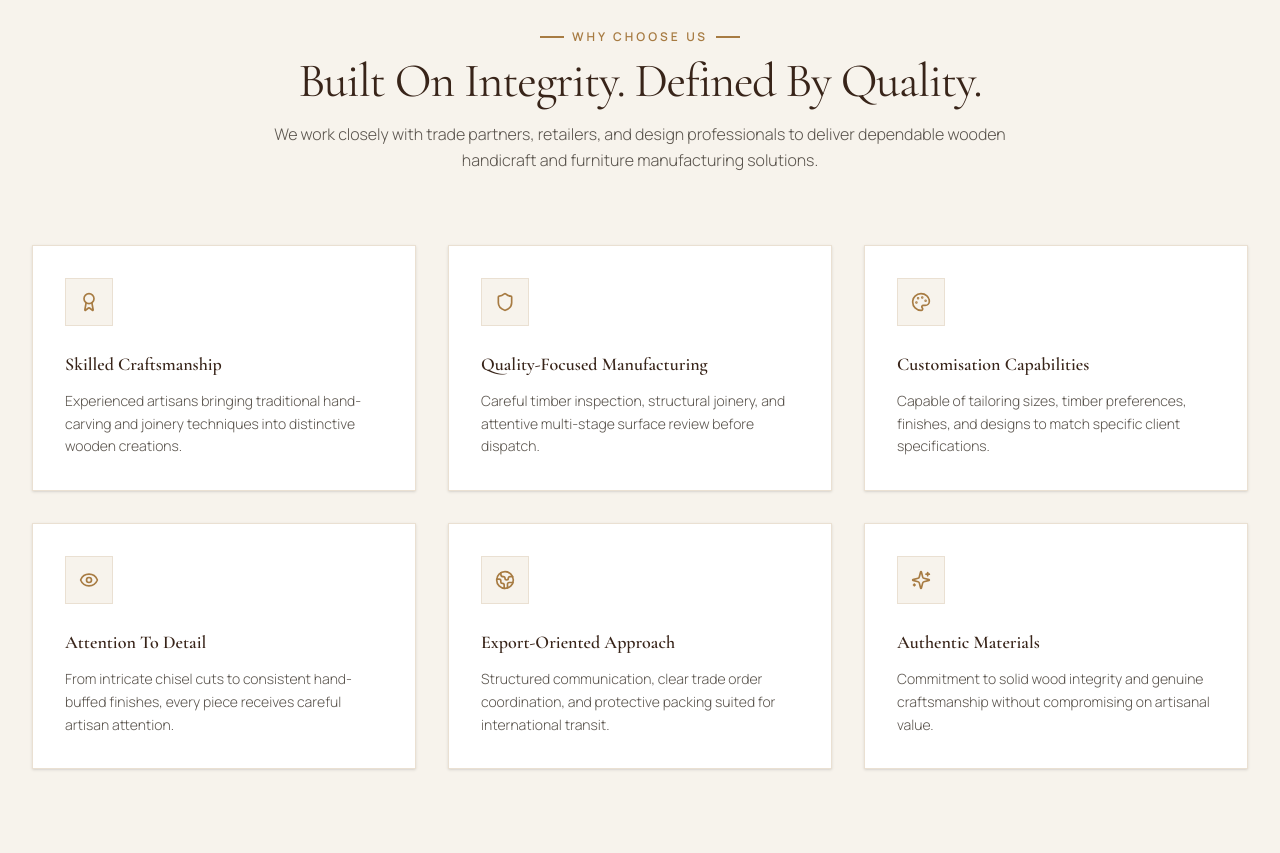
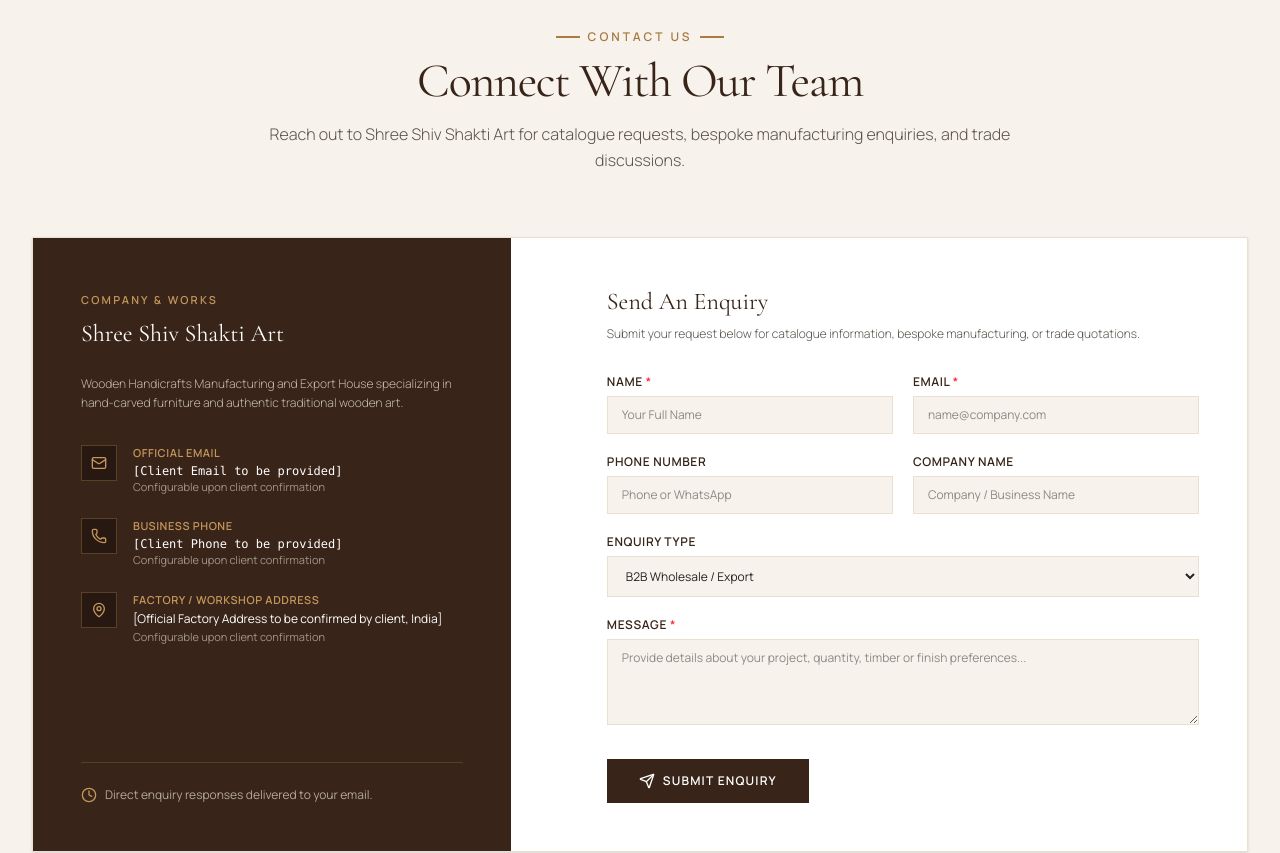
Before and after one commit to yashharwanii1119-cybeer/sssa-website, a React (Vite) app: page / in a window 1280 px wide. Shown: the part 9100-9953 px from the top of the page. Built offline with nearby package versions, Linux system fonts and the light colour scheme.

Commit message:
Completely remove Why Choose Us section

```diff
--- a/src/App.tsx
+++ b/src/App.tsx
@@ -5,7 +5,6 @@ import { About } from './components/About';
 import { Collections } from './components/Collections';
 import { FeaturedProducts } from './components/FeaturedProducts';
 import { Craftsmanship } from './components/Craftsmanship';
-import { WhyChooseUs } from './components/WhyChooseUs';
 import { Contact } from './components/Contact';
 import { Footer } from './components/Footer';
 import { ProductModal } from './components/ProductModal';
@@ -43,7 +42,6 @@ export function App() {
           onViewProductModal={(prod) => setSelectedProduct(prod)}
         />
         <Craftsmanship />
-        <WhyChooseUs />
         <Contact initialSubject={enquiryInitialSubject} />
       </main>
 
--- a/src/components/WhyChooseUs.tsx
+++ /dev/null
@@ -1,81 +0,0 @@
-import React from 'react';
-import { Award, Shield, Palette, Eye, Globe2, Sparkles } from 'lucide-react';
-
-export const WhyChooseUs: React.FC = () => {
-  const reasons = [
-    {
-      icon: Award,
-      title: "Skilled Craftsmanship",
-      description: "Experienced artisans bringing traditional hand-carving and joinery techniques into distinctive wooden creations."
-    },
-    {
-      icon: Shield,
-      title: "Quality-Focused Manufacturing",
-      description: "Careful timber inspection, structural joinery, and attentive multi-stage surface review before dispatch."
-    },
-    {
-      icon: Palette,
-      title: "Customisation Capabilities",
-      description: "Capable of tailoring sizes, timber preferences, finishes, and designs to match specific client specifications."
-    },
-    {
-      icon: Eye,
-      title: "Attention To Detail",
-      description: "From intricate chisel cuts to consistent hand-buffed finishes, every piece receives careful artisan attention."
-    },
-    {
-      icon: Globe2,
-      title: "Export-Oriented Approach",
-      description: "Structured communication, clear trade order coordination, and protective packing suited for international transit."
-    },
-    {
-      icon: Sparkles,
-      title: "Authentic Materials",
-      description: "Commitment to solid wood integrity and genuine craftsmanship without compromising on artisanal value."
-    }
-  ];
-
-  return (
-    <section id="why-us" className="py-24 bg-[#F7F3EC] relative">
-      <div className="max-w-7xl mx-auto px-4 sm:px-6 lg:px-8">
-        <div className="text-center max-w-3xl mx-auto mb-18">
-          <div className="inline-flex items-center gap-2 mb-3">
-            <span className="w-6 h-[1.5px] bg-[#A77B42]"></span>
-            <span className="text-xs uppercase font-semibold tracking-[0.25em] text-[#A77B42]">
-              Why Choose Us
-            </span>
-            <span className="w-6 h-[1.5px] bg-[#A77B42]"></span>
-          </div>
-          <h2 className="text-3xl sm:text-5xl font-serif text-[#382419] tracking-tight">
-            Built On Integrity. Defined By Quality.
-          </h2>
-          <p className="mt-4 text-sm sm:text-base text-[#59534C] font-light leading-relaxed">
-            We work closely with trade partners, retailers, and design professionals to deliver dependable wooden handicraft and furniture manufacturing solutions.
-          </p>
-        </div>
-
-        <div className="grid grid-cols-1 md:grid-cols-2 lg:grid-cols-3 gap-8">
-          {reasons.map((r) => {
-            const Icon = r.icon;
-            return (
-              <div
-                key={r.title}
-                className="p-8 bg-white border border-[#EAE0D2] hover:border-[#A77B42] transition-all duration-300 shadow-sm hover:shadow-md group relative"
-              >
-                <div className="w-12 h-12 bg-[#F7F3EC] border border-[#EAE0D2] group-hover:bg-[#382419] group-hover:border-[#382419] flex items-center justify-center mb-6 transition-colors">
-                  <Icon className="w-5 h-5 text-[#A77B42] group-hover:text-[#C4975C] transition-colors" />
-                </div>
-                <h3 className="text-lg font-serif font-semibold text-[#382419] mb-3 group-hover:text-[#A77B42] transition-colors">
-                  {r.title}
-                </h3>
-                <p className="text-xs sm:text-sm text-[#59534C] font-light leading-relaxed">
-                  {r.description}
-                </p>
-              </div>
-            );
-          })}
-        </div>
-      </div>
-    </section>
-  );
-};
```
